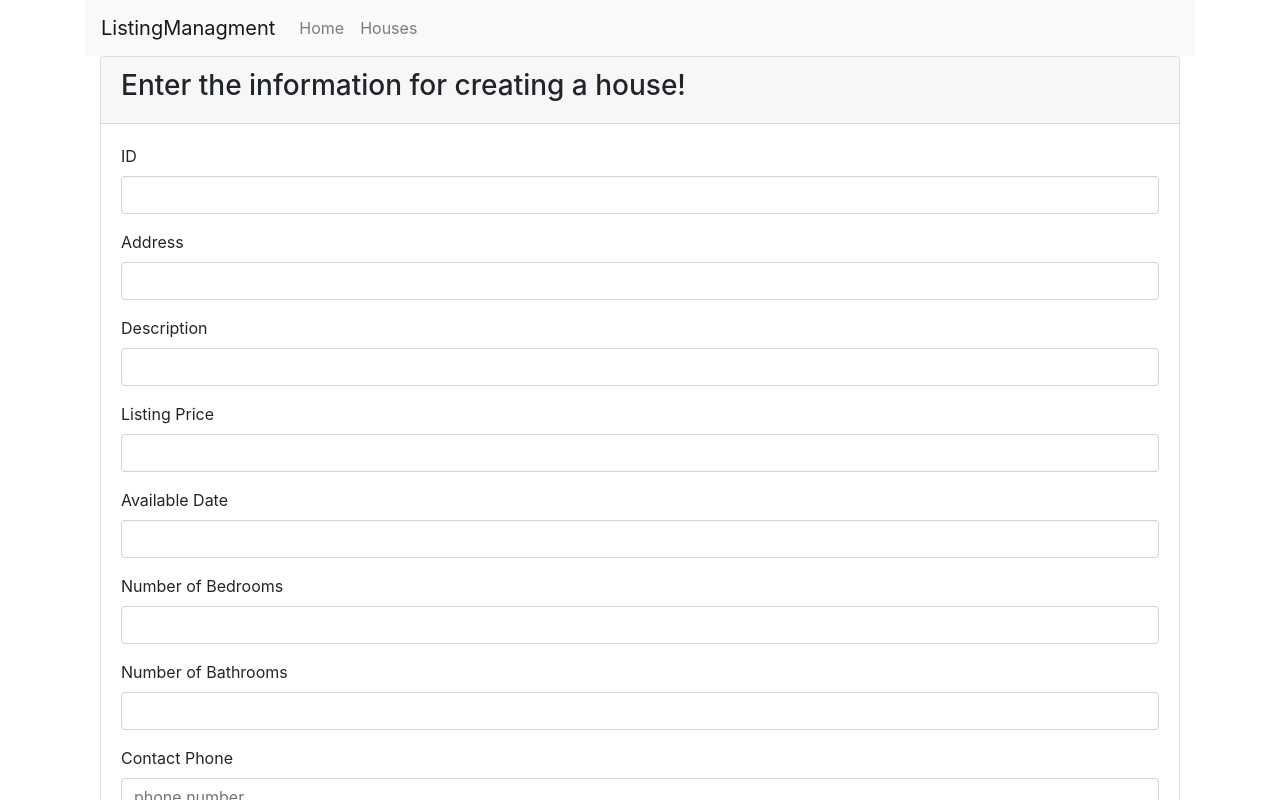
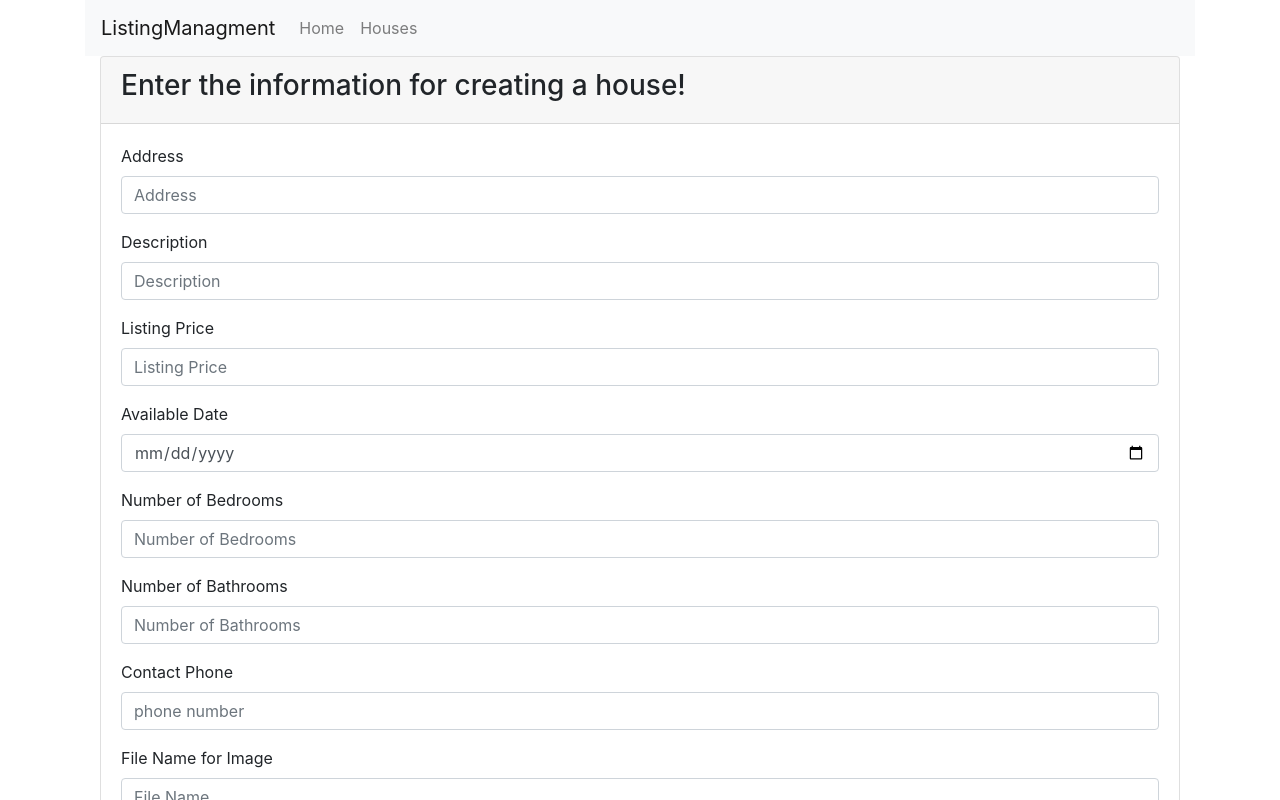
Before and after one commit to lcarlso2/AngularInClass, an Angular app: page /create in a window 1280 px wide. Shown: the top 800 px of the page. Built offline with nearby package versions, Linux system fonts and the light colour scheme.

Commit message:
changed file names. No validation right now

```diff
--- a/data/db.json
+++ b/data/db.json
@@ -90,6 +90,12 @@
       "imageUrl": "assets/images/house7.jpeg",
       "rating": 1.5,
       "likes": 0
+    },
+    {
+      "id": 8,
+      "availableDate": null,
+      "rating": 0,
+      "likes": 0
     }
   ]
 }
--- a/src/app/app.module.ts
+++ b/src/app/app.module.ts
@@ -4,7 +4,7 @@ import { FormsModule } from '@angular/forms'
 import { RouterModule } from '@angular/router'
 
 import { AppComponent } from './app.component';
-import { HouseListComponent } from './houses/house-list.component';
+import { HouseListComponent } from './houses/house-list.component/house-list.component';
 import { HomeComponent } from './home/home.component';
 
 import { PhonePipe } from './pipes/phone-pipe';
@@ -12,14 +12,14 @@ import { MoveDayToEndPipe } from './pipes/move-day-to-end-pipe';
 import { FilteringPipe } from './pipes/filtering-pipe';
 
 import { MenuComponent } from './menu/menu.component';
-import { HouseDetailComponent } from './houses/house-detail.component';
+import { HouseDetailComponent } from './houses/house-detail-component/house-detail.component';
 
 import { StarComponent } from './shared/star/star.component';
 import { ToiletComponent } from './shared/toilet/toilet.component';
 import { HeartComponent } from './shared/heart/heart.component';
 
 import { HttpClientModule } from '@angular/common/http';
-import { HouseCreateComponent } from './houses/house-create.component'
+import { HouseCreateComponent } from './houses/house-create-component/house-create.component'
 
 
 @NgModule({
--- /dev/null
+++ b/src/app/houses/house-create-component/house-create.component.html
@@ -0,0 +1,54 @@
+<div class="container">
+    <div class="card">
+        <div class="card-header">
+            <h3>Enter the information for creating a house!</h3>
+        </div>
+        <div class="card-body">
+            <form #createForm="ngForm" (ngSubmit)="onSubmit(createForm)" name="test">
+                <div class="form-group">
+                    <label for="address">Address</label>
+                    <input placeholder="Address" [(ngModel)]="address" name="haddress" type="text" class="form-control" id="address" required>
+                </div>
+                <div class="form-group">
+                    <label for="description">Description</label>
+                    <input placeholder="Description" [(ngModel)]="description" name="hdescription" type="text" class="form-control"
+                        id="description" required>
+                </div>
+                <div class="form-group">
+                    <label for="listingPrice">Listing Price</label>
+                    <input placeholder="Listing Price" [(ngModel)]="listingPrice" name="hlistingPrice" type="number" class="form-control"
+                        id="listingPrice" required>
+                </div>
+                <div class="form-group">
+                    <label for="availableDate">Available Date</label>
+                    <input [(ngModel)]="availableDate" name="havailableDate" type="date" class="form-control"
+                        id="availableDate" required>
+                </div>
+                <div class="form-group">
+                    <label for="numOfBedroom">Number of Bedrooms</label>
+                    <input placeholder="Number of Bedrooms" [(ngModel)]="numOfBedroom" name="hnumOfBedroom" type="number" class="form-control"
+                        id="numOfBedroom" required>
+                </div>
+                <div class="form-group">
+                    <label for="numOfBathroom">Number of Bathrooms</label>
+                    <input placeholder="Number of Bathrooms" [(ngModel)]="numOfBathroom" name="hnumOfBathroom" type="number" class="form-control"
+                        id="numOfBathroom" required>
+                </div>
+                <div class="form-group">
+                    <label for="contactPhone">Contact Phone</label>
+                    <input #phone placeholder="phone number" [(ngModel)]="contactPhone" name="hcontactPhone" type="text"
+                        class="form-control" id="contactPhone" required>
+                </div>
+                <div class="form-group">
+                    <label for="fileName">File Name for Image</label>
+                    <input placeholder="File Name" [(ngModel)]="imageUrl" name="himageUrl" type="text"
+                        class="form-control" id="fileName">
+                </div>
+
+                <button type="submit" ng-disabled="test.fileName.$dirty && test.fileName.$invalid"
+                    class="btn btn-success">Submit</button>
+            </form>
+        </div>
+    </div>
+
+</div>
--- a/src/app/houses/house-create.component.ts
+++ b/src/app/houses/house-create-component/house-create.component.ts
@@ -1,8 +1,6 @@
 import { Component } from '@angular/core';
-import { HouseService } from '../services/house.service';
-import { House } from './house.model';
-import { NgForm } from '@angular/forms';
-import { NationalNumber } from 'libphonenumber-js/min';
+import { HouseService } from '../../services/house.service';
+import { House } from '../house.model';
 import { Router } from '@angular/router';
 
 @Component({
@@ -11,7 +9,6 @@ import { Router } from '@angular/router';
   styleUrls: ['./house-create.component.css']
 })
 export class HouseCreateComponent {
-  id: number;
   address: string;
   description: string;
   listingPrice: number;
@@ -24,7 +21,7 @@ export class HouseCreateComponent {
 
   onSubmit(){
 
-    let house = new House(this.id, this.address, this.description, this.listingPrice, new Date(this.availableDate), this.numOfBedroom, this.numOfBathroom, this.contactPhone, this.imageUrl, 0, 0);
+    let house = new House(null, this.address, this.description, this.listingPrice, new Date(this.availableDate), this.numOfBedroom, this.numOfBathroom, this.contactPhone, this.imageUrl, 0, 0);
     this.houseService.createHouse(house);
     this.router.navigate(["/houses"]);
   }
--- a/src/app/houses/house-create.component.html
+++ /dev/null
@@ -1,50 +0,0 @@
-<div class="container">
-    <div class="card">
-        <div class="card-header">
-            <h3>Enter the information for creating a house!</h3>
-        </div>
-        <div class="card-body">
-            <form #createForm="ngForm" (ngSubmit)="onSubmit(createForm)">
-                <div class="form-group">
-                    <label for="id">ID</label>
-                    <input [(ngModel)]="id" name="hid" type="text" class="form-control" id="id" required>
-                </div>
-                <div class="form-group">
-                    <label for="address">Address</label>
-                    <input [(ngModel)]="address" name="haddress" type="text" class="form-control" id="address" required>
-                </div>
-                <div class="form-group">
-                    <label for="description">Description</label>
-                    <input [(ngModel)]="description" name="hdescription" type="text" class="form-control" id="description" required>
-                </div>
-                <div class="form-group">
-                    <label for="listingPrice">Listing Price</label>
-                    <input [(ngModel)]="listingPrice" name="hlistingPrice" type="text" class="form-control" id="listingPrice" required>
-                </div>
-                <div class="form-group">
-                    <label for="availableDate">Available Date</label>
-                    <input [(ngModel)]="availableDate" name="havailableDate" type="text" class="form-control" id="availableDate" required>
-                </div>
-                <div class="form-group">
-                    <label for="numOfBedroom">Number of Bedrooms</label>
-                    <input [(ngModel)]="numOfBedroom" name="hnumOfBedroom" type="text" class="form-control" id="numOfBedroom" required>
-                </div>
-                <div class="form-group">
-                    <label for="numOfBathroom">Number of Bathrooms</label>
-                    <input [(ngModel)]="numOfBathroom" name="hnumOfBathroom" type="text" class="form-control" id="numOfBathroom" required>
-                </div>
-                <div class="form-group">
-                    <label for="contactPhone">Contact Phone</label>
-                    <input #phone placeholder="phone number" [(ngModel)]="contactPhone" name="hcontactPhone" type="text" class="form-control" id="contactPhone" required>
-                </div>
-                <div class="form-group">
-                    <label for="fileName">File Name for Image</label>
-                    <input [(ngModel)]="imageUrl" name="himageUrl" type="text" class="form-control" id="fileName" required>
-                </div>
-
-                <button type="submit" class="btn btn-success">Submit</button>
-            </form>
-        </div>
-    </div>
-
-</div>
--- a/src/app/houses/house-detail.component.ts
+++ b/src/app/houses/house-detail-component/house-detail.component.ts
@@ -1,6 +1,6 @@
 import { Component, OnInit } from '@angular/core';
-import { House } from './house.model';
-import { HouseService } from '../services/house.service';
+import { House } from '../house.model';
+import { HouseService } from '../../services/house.service';
 import { ActivatedRoute } from '@angular/router';
 
 @Component({
--- a/src/app/houses/house-list.component.ts
+++ b/src/app/houses/house-list.component/house-list.component.ts
@@ -1,6 +1,6 @@
 import { Component, OnInit, Input, OnChanges } from '@angular/core';
-import { House } from './house.model';
-import { HouseService } from '../services/house.service';
+import { House } from '../house.model';
+import { HouseService } from '../../services/house.service';
 
 
 
```
Also changed, not shown: src/app/houses/house-create-component/house-create.component.css (added), src/app/houses/house-detail-component/house-detail.component.css (renamed from src/app/houses/house-detail.component.css), src/app/houses/house-detail-component/house-detail.component.html (renamed from src/app/houses/house-detail.component.html), src/app/houses/house-list.component/house-list.component.css (renamed from src/app/houses/house-list.component.css), src/app/houses/house-list.component/house-list.component.html (renamed from src/app/houses/house-list.component.html).
